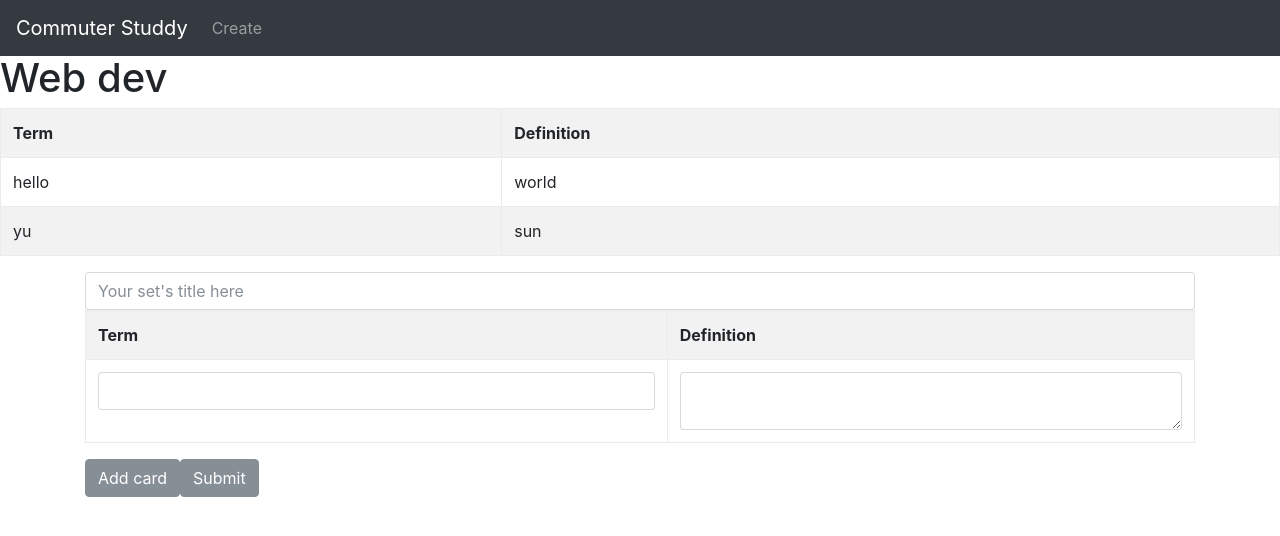
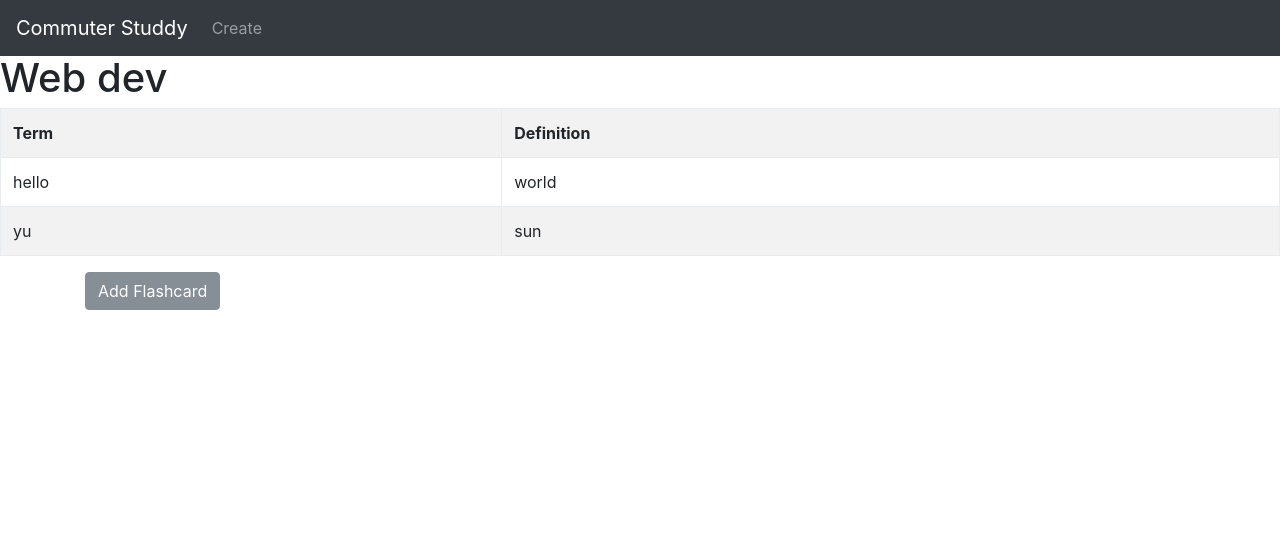
Before and after one commit to cs480SnackOverflow/front-end, a React (Create React App) app: page / in a window 1280 px wide. Shown: the top 536 px of the page. Built offline with nearby package versions, Linux system fonts and the light colour scheme.

Commit message:
Added CreateFlashcardList component, implemented addition of new createflashcard form on button click

```diff
--- a/public/index.html
+++ b/public/index.html
@@ -28,7 +28,7 @@
     </noscript>
     <div id="top-navbar"> </div>
     <div id="root"></div>
-    <div id="create-flashcard"> </div>
+    <div id="create-flashcard-list"> </div>
     <!--
       This HTML file is a template.
       If you open it directly in the browser, you will see an empty page.
--- a/src/components/CreateFlashcard.jsx
+++ b/src/components/CreateFlashcard.jsx
@@ -27,8 +27,7 @@ class CreateFlashcard extends React.Component {
   }
   render() {
     return (
-        <UIContainer>
-              <Form onSubmit={this.handleSubmit}>
+
                 <FormGroup>
                   <Input type="text" name="title" id="term" placeholder="Your set's title here"/>
                   <Table bordered striped>
@@ -48,10 +47,7 @@ class CreateFlashcard extends React.Component {
                     </tbody>
                   </Table>
                 </FormGroup>
-                <Button>Add card </Button>
-                <Button>Submit</Button>
-              </Form>
-              </UIContainer>
+
     );
   }
 }
--- /dev/null
+++ b/src/components/CreateFlashcardList.jsx
@@ -0,0 +1,45 @@
+import React from 'react'
+import { Table,Button, Form, FormGroup, Input } from 'reactstrap';
+import UIContainer from './UIContainer'
+import CreateFlashcard from './CreateFlashcard'
+
+class CreateFlashcardList extends React.Component {
+  constructor(props) {
+    super(props);
+    this.state = {
+      title: '',
+      flashcards:[]
+    };
+
+    this.handleChange1 = this.handleChange1.bind(this);
+    this.handleChange2 = this.handleChange2.bind(this);
+    this.handleSubmit = this.handleSubmit.bind(this);
+  }
+
+  handleChange1(event) {
+    this.setState({term: event.target.value});
+  }
+  handleChange2(event) {
+    this.setState({definition: event.target.value});
+  }
+  handleSubmit(event) {
+    const flashcards = this.state.flashcards;
+       this.setState({
+           flashcards: flashcards.concat(<CreateFlashcard />)
+       });
+  }
+  render() {
+    return (
+        <UIContainer>
+          <Form onSubmit = {this.handleSubmit}>
+          <div>
+                {this.state.flashcards}
+                <Button onClick={this.handleSubmit}>Add Flashcard</Button>
+            </div>
+
+          </Form>
+       </UIContainer>
+    );
+  }
+}
+export default CreateFlashcardList;
--- a/src/components/UIContainer.jsx
+++ b/src/components/UIContainer.jsx
@@ -1,5 +1,6 @@
 import React from 'react';
 import {Container, Row, Col} from 'reactstrap';
+import { Table,Button, Form, FormGroup, Input } from 'reactstrap';
 
 function UIContainer(props) {
   return (
@@ -8,6 +9,7 @@ function UIContainer(props) {
         <Col sm>{props.children}</Col>
       </Row>
     </Container>
+
   );
 }
 export default UIContainer;
--- a/src/index.js
+++ b/src/index.js
@@ -2,14 +2,14 @@ import React from 'react';
 import ReactDOM from 'react-dom';
 import TopNavbar from './components/TopNavbar';
 import App from './components/App';
-import CreateFlashcard from './components/CreateFlashcard';
+import CreateFlashcardList from './components/CreateFlashcardList';
 
 ReactDOM.render(
   <TopNavbar />, document.getElementById('top-navbar')
 );
 
 ReactDOM.render(
-  <CreateFlashcard />, document.getElementById('create-flashcard')
+  <CreateFlashcardList />, document.getElementById('create-flashcard-list')
 );
 
 ReactDOM.render(
```
